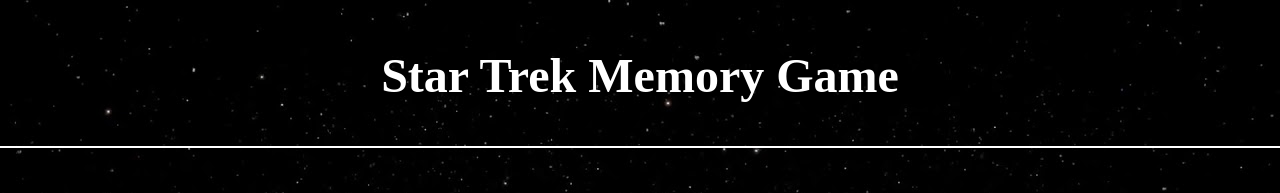
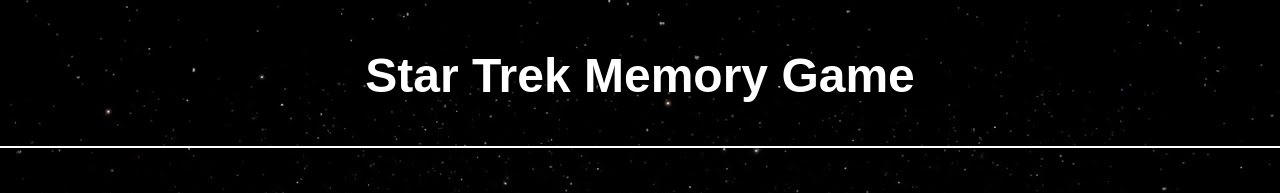
Before and after one commit to Denmlak/memory-game, a plain HTML site: page index.html in a window 1280 px wide. Shown: the top 193 px of the page. Drawn offline with Linux system fonts and the light colour scheme.

Commit message:
Update style.css

```diff
--- a/style.css
+++ b/style.css
@@ -8,7 +8,7 @@ body{
 
 h3{
 	text-align: center;
-	font-family: Federation;
+	font-family: 'Federation' , sans-serif;
 	font-size: 3em;
 	border-bottom: solid #fff 2px;
 	padding-bottom: 43px;
```
